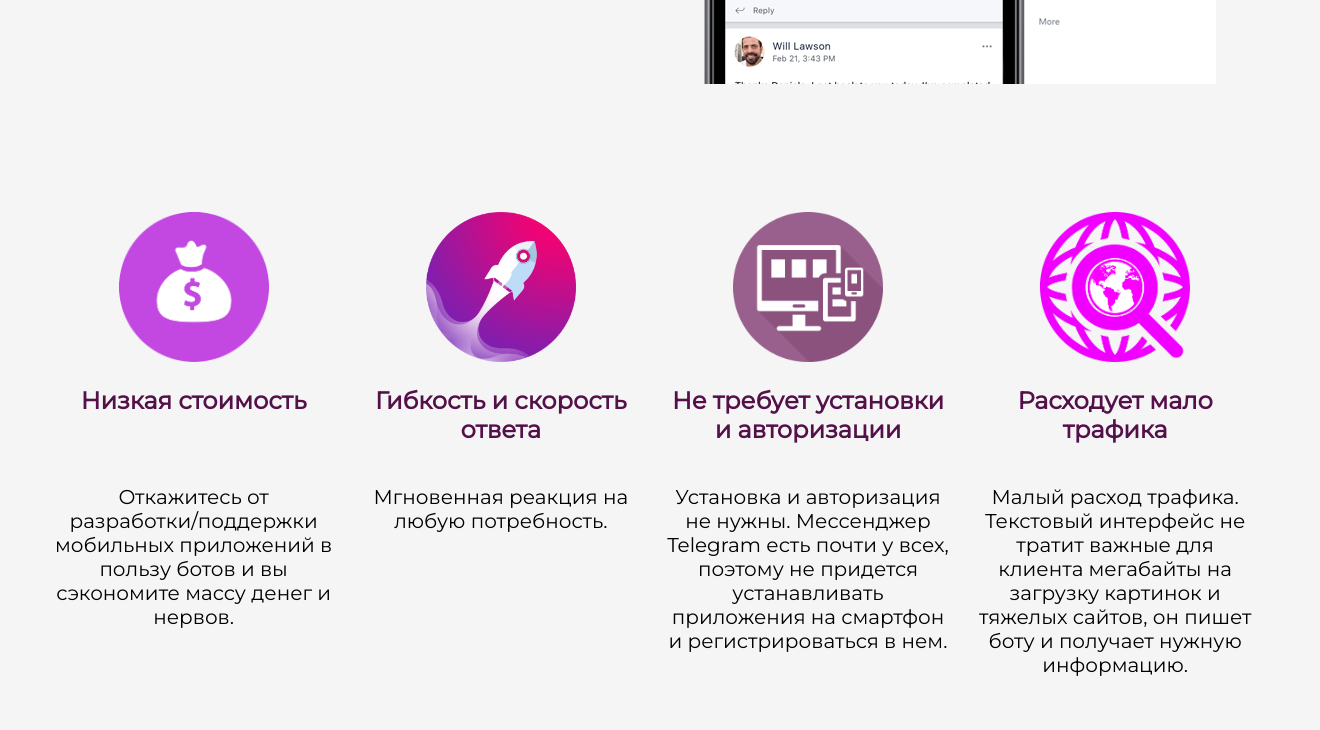
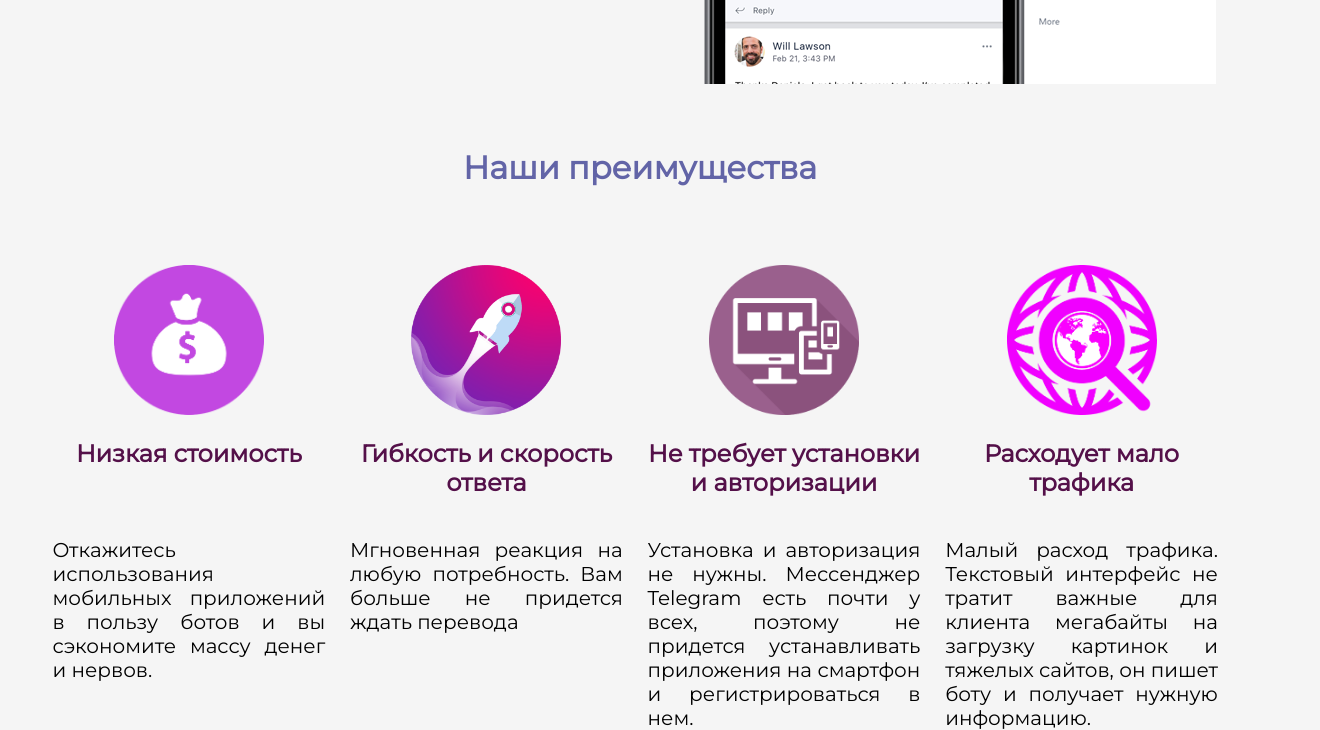
Before and after one commit to ramaketa/WhatISayBot, a plain HTML site: page index.html in a window 1280 px wide. Shown: the part 536-1266 px from the top of the page, 1320 px wide, since content can reach past the window. Before the commit the page ends 1213 px from the top, so only its background shows below. Drawn offline with Linux system fonts and the light colour scheme; a script that the page names is missing; a web font is replaced by a local one.

Commit message:
Правки, много правок

```diff
--- a/css/style.css
+++ b/css/style.css
@@ -140,7 +140,6 @@ body {
 }
 
 .third-section-advantages {
-	float: none;
 	width: 100%;
 }
 
@@ -150,6 +149,7 @@ body {
 	list-style: none;
 	flex-wrap: wrap;
 	align-items: center;
+	justify-content: center;
 }
 
 .third-section-advantages._list-item {
@@ -158,6 +158,12 @@ body {
 	margin: 5% 1%;
 
 	text-align: center;
+}
+
+._list {
+	display: flex;
+	flex-direction: row;
+	list-style: none;
 }
 
 ._list-item._image {
@@ -180,5 +186,17 @@ body {
 ._list-item p {
 	font-size: 20px;
 
+	text-align: justify;
+}
+
+._center {
 	text-align: center;
 }
+
+._detail-text {
+	display: inline-block;
+	color: #6264a7;
+	font-size: 2rem;
+	font-weight: bold;
+	width: 100%;
+}
--- a/index.html
+++ b/index.html
@@ -37,19 +37,20 @@
         </div>
     </div>
     <div class="container second-section"></div>
+    <div style="width: 100%" class="_detail-text _center">Наши преимущества</div>
     <div class="third-section-advantages ">
-        <ul class="third-section-advantages _list">
+        <ul class=" _list">
 
             <li class="third-section-advantages _list-item">
                 <div class="_list-item _image" style="background-image: url('full_eehfumY12.png')"></div>
                 <h3>Низкая стоимость</h3>
-                <p>Откажитесь от разработки/поддержки мобильных приложений в пользу ботов и вы сэкономите массу денег и
+                <p>Откажитесь использования мобильных приложений в пользу ботов и вы сэкономите массу денег и
                     нервов.</p>
             </li>
             <li class="third-section-advantages _list-item">
                 <div class="_list-item _image" style="background-image: url('low-traffic2.png')"></div>
                 <h3>Гибкость и скорость ответа</h3>
-                <p>Мгновенная реакция на любую потребность.</p>
+                <p>Мгновенная реакция на любую потребность. Вам больше не придется ждать перевода</p>
             </li>
             <li class="third-section-advantages _list-item">
                 <div class="_list-item _image" style="background-image: url('responsive.png')"></div>
```
